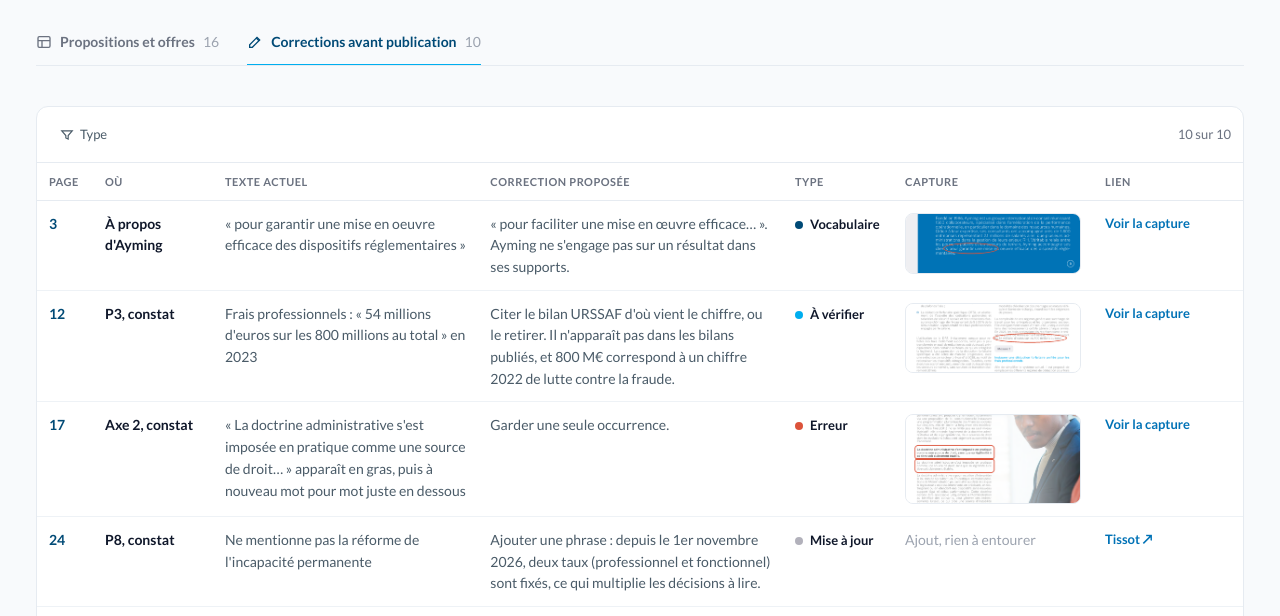
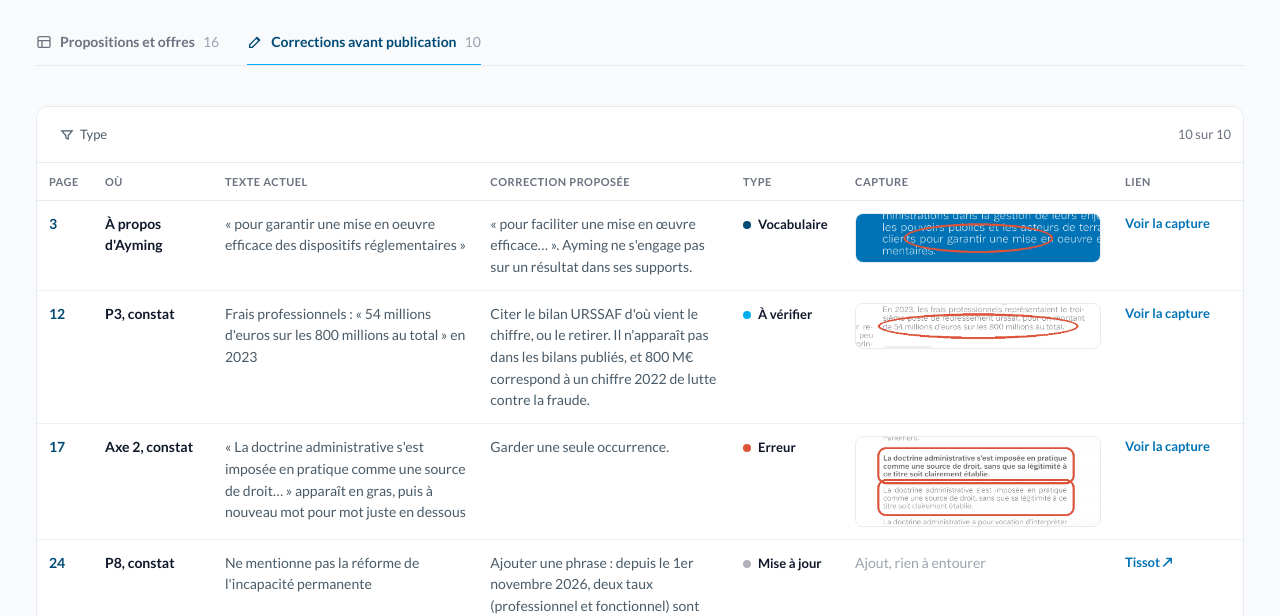
Before and after one commit to ayming-france/livre-blanc-2026-offres, a plain HTML site: page corrections.html in a window 1280 px wide. Shown: the part 116-732 px from the top of the page. Drawn offline with Linux system fonts and the light colour scheme.

Commit message:
Tight thumbnails of each circled passage

```diff
--- a/corrections.html
+++ b/corrections.html
@@ -10,7 +10,7 @@
 <link rel="stylesheet" href="https://fonts.googleapis.com/css2?family=Lato:wght@400;700;900&display=swap">
 <link rel="stylesheet" href="style.css">
 <style>
-#fix col.c-p{width:56px} #fix col.c-w{width:120px} #fix col.c-cur{width:22%} #fix col.c-fix{width:auto} #fix col.c-t{width:110px} #fix col.c-img{width:200px} #fix col.c-src{width:150px}
+#fix col.c-p{width:56px} #fix col.c-w{width:120px} #fix col.c-cur{width:22%} #fix col.c-fix{width:auto} #fix col.c-t{width:112px} #fix col.c-img{width:270px} #fix col.c-src{width:130px}
 .shot{display:block;width:100%;padding:0;border:1px solid var(--line);border-radius:8px;overflow:hidden;background:#fff;cursor:zoom-in;transition:border-color .15s ease-out}
 .shot:hover{border-color:var(--accent)}
 .shot img{display:block;width:100%;height:auto}
@@ -105,7 +105,7 @@ dialog.viewer[open]{display:grid;grid-template-rows:auto minmax(0,1fr) auto;anim
     shown=list.filter(function(f){return f.img;});
     document.querySelector('#fix tbody').innerHTML=list.map(function(f){
       var i=fixes.indexOf(f);
-      var img=f.img?'<button class="shot" data-i="'+i+'" aria-label="Agrandir la capture de la page '+f.p+'"><img src="captures/'+f.img+'.png" alt="Page '+f.p+' du livre blanc, passage entouré" loading="lazy"></button>':'<span class="dim">Ajout, rien à entourer</span>';
+      var img=f.img?'<button class="shot" data-i="'+i+'" aria-label="Agrandir la capture de la page '+f.p+'"><img src="captures/'+f.img+'-thumb.png" alt="Page '+f.p+' du livre blanc, passage entouré" loading="lazy"></button>':'<span class="dim">Ajout, rien à entourer</span>';
       var links=[];
       if(f.img)links.push('<button data-i="'+i+'">Voir la capture</button>');
       if(f.src)links.push('<a href="'+f.src.url+'" target="_blank" rel="noopener">'+esc(f.src.label)+' ↗</a>');
```
Also changed, not shown: captures/p03-garantir-thumb.png (added), captures/p12-chiffre-thumb.png (added), captures/p17-doublon-thumb.png (added), captures/p24-mesure2-thumb.png (added), captures/p25-renvoi-thumb.png (added), captures/p25-repetition-thumb.png (added), captures/p26-depuis-2024-thumb.png (added), captures/p45-assistant-thumb.png (added).
